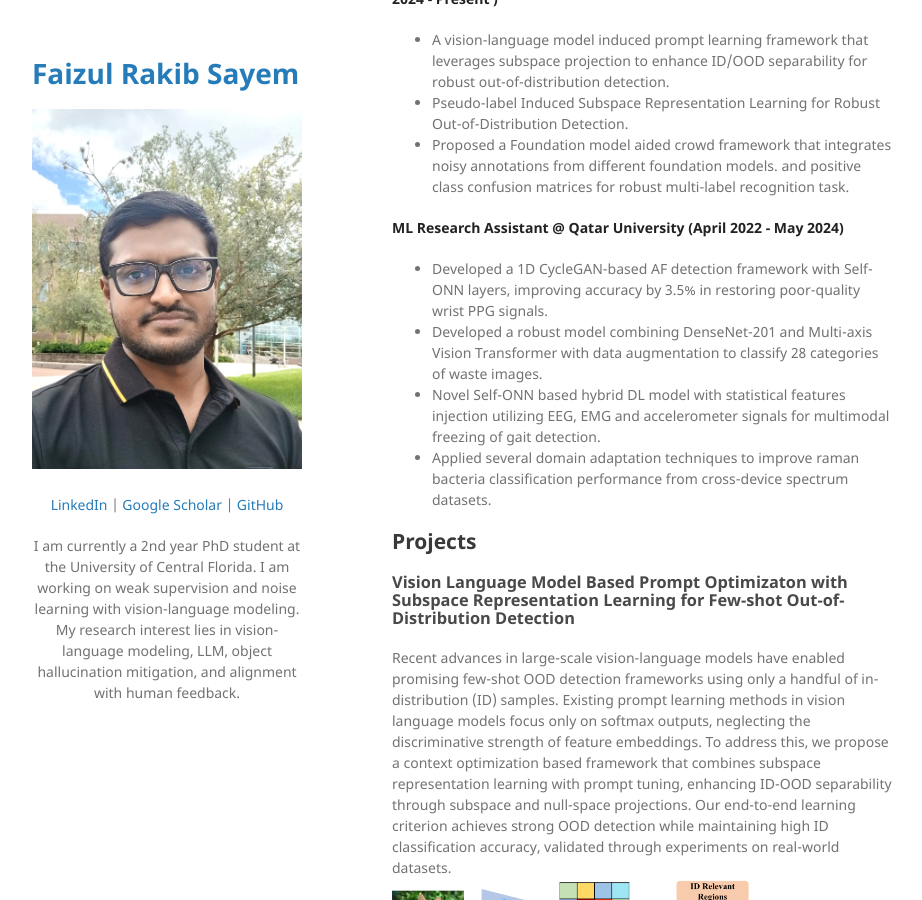
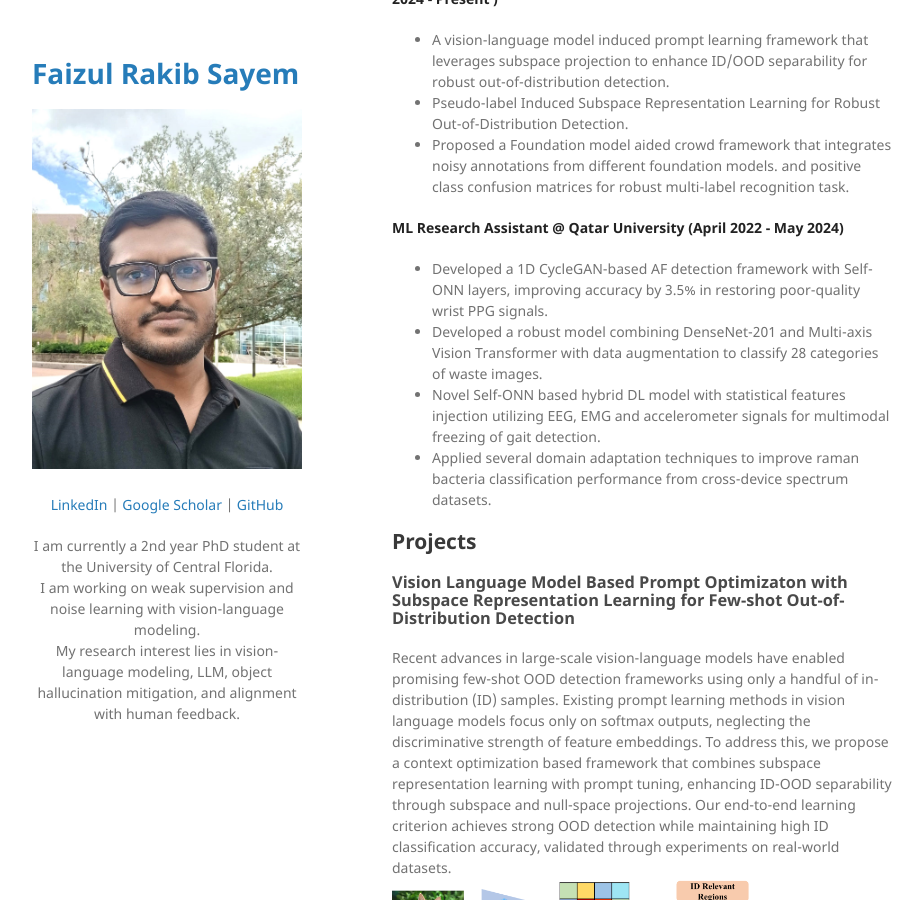
Before and after one commit to Sayem13003/Sayem, a Jekyll site: the page built from index.md, in a window 1280 px wide and 900 px high, scrolled down 301 px. Shown: the whole window, without its empty margins (178-1100 px from the left). Built offline with Jekyll 4.4.1, drawn with Linux system fonts in a browser that asks for light colours; our own code applies the rules of GitHub Pages for plain Markdown files.

Commit message:
Update _config.yml

```diff
--- a/_config.yml
+++ b/_config.yml
@@ -8,10 +8,11 @@ description: >
   </p>
 
   <p align="center">
-    I am currently a 2nd year PhD student at the University of Central Florida.
-    I am working on weak supervision and noise learning with vision-language modeling.
-    My research interest lies in vision-language modeling, LLM, object hallucination mitigation, and alignment with human feedback.
+    I am currently a 2nd year PhD student at the University of Central Florida.<br>
+    I am working on weak supervision and noise learning with vision-language modeling.<br>
+    My research interest lies in vision-language modeling, LLM, object hallucination mitigation, and alignment with human feedback.<br>
   </p>
+
 
 show_downloads: false
 google_analytics:
```
